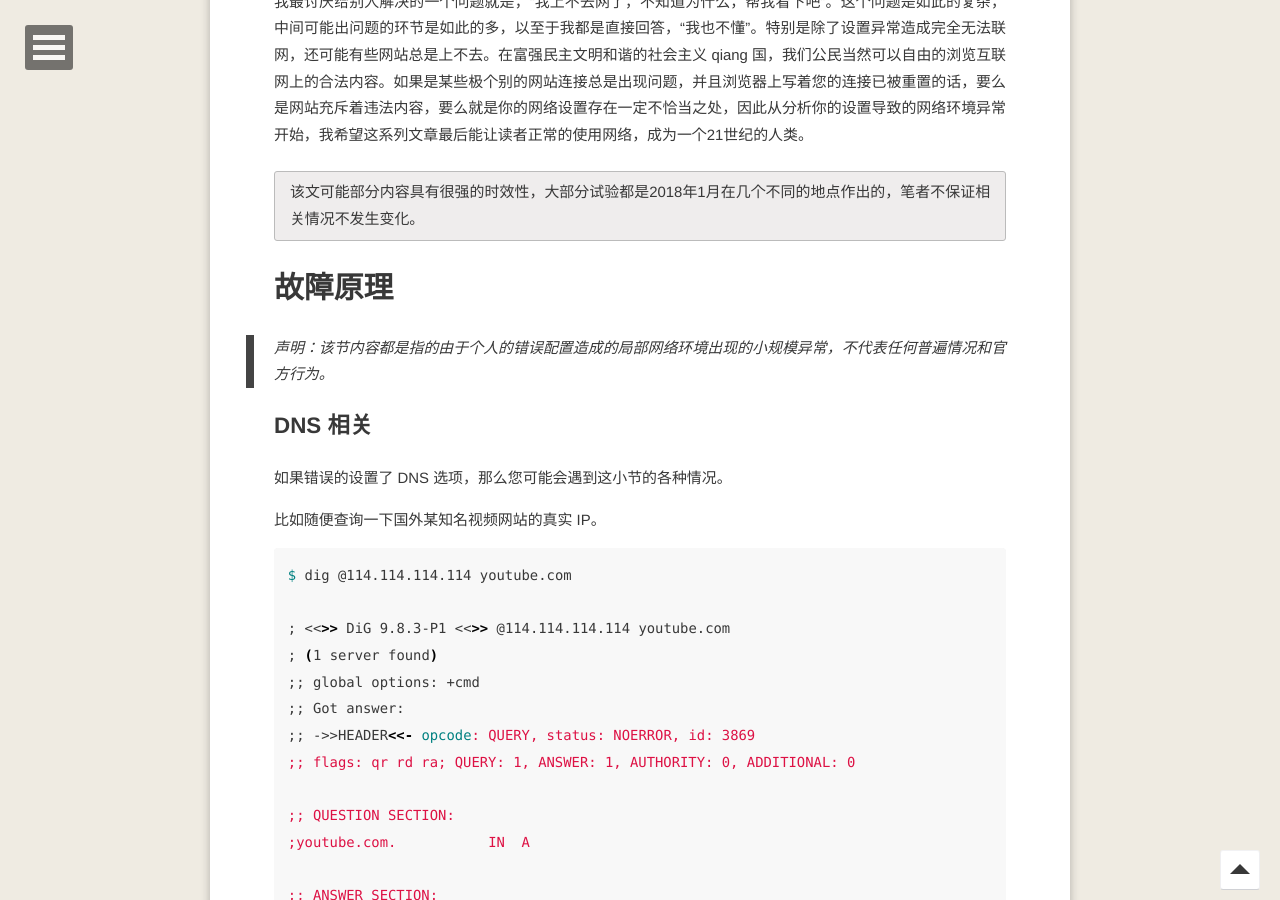
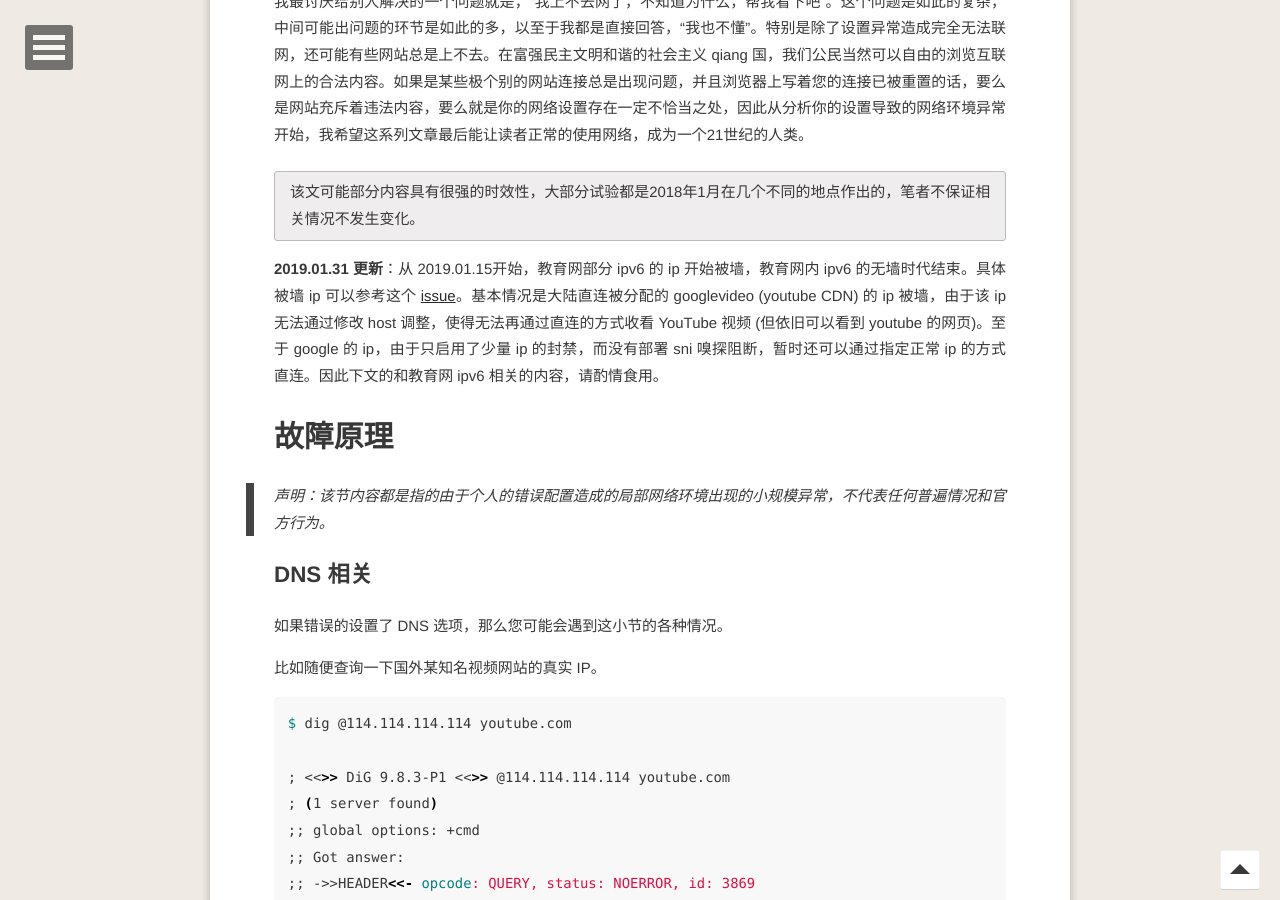
Before and after one commit to refraction-ray/refraction-ray.github.io, a Jekyll site: the page built from _posts/2018-01-07-如何正常的上网.md, in a window 1280 px wide and 900 px high, scrolled down 788 px. Built offline with Jekyll 4.4.1, drawn with Linux system fonts in a browser that asks for light colours; comment, search, counter and statistics services are not loaded.

Commit message:
network update

```diff
--- a/_posts/2018-01-07-如何正常的上网.md
+++ b/_posts/2018-01-07-如何正常的上网.md
@@ -16,6 +16,8 @@ comments: true
 
 该文可能部分内容具有很强的时效性，大部分试验都是2018年1月在几个不同的地点作出的，笔者不保证相关情况不发生变化。
 {: .notice}
+
+**2019.01.31 更新**：从 2019.01.15开始，教育网部分 ipv6 的 ip 开始被墙，教育网内 ipv6 的无墙时代结束。具体被墙 ip 可以参考这个 [issue](https://github.com/lennylxx/ipv6-hosts/issues/285)。基本情况是大陆直连被分配的 googlevideo (youtube CDN) 的 ip 被墙，由于该 ip 无法通过修改 host 调整，使得无法再通过直连的方式收看 YouTube 视频 (但依旧可以看到 youtube 的网页)。至于 google 的 ip，由于只启用了少量 ip 的封禁，而没有部署 sni 嗅探阻断，暂时还可以通过指定正常 ip 的方式直连。因此下文的和教育网 ipv6 相关的内容，请酌情食用。
 
 # 故障原理
 
```
